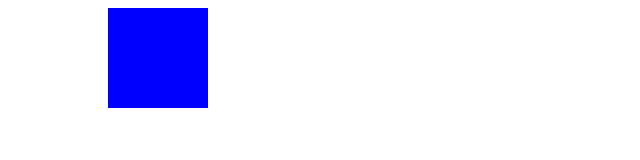
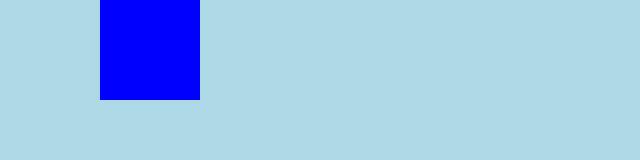
Before and after one commit to benwied24/benwied24.github.io, a plain HTML site: page animation.html in a window 1280 px wide. Shown: the whole page, without its empty margins (0-640 px from the left). Drawn offline with Linux system fonts and the light colour scheme.

Commit message:
updating page

```diff
--- a/animation.html
+++ b/animation.html
@@ -36,6 +36,10 @@
 				left: 0;
 			}
 		}
+		body{
+			margin:0px;
+			background-color:lightblue;
+		}
 	</style>
 </head>
 <body>
```
Also changed, not shown: projects.html (+1 -0 lines).
